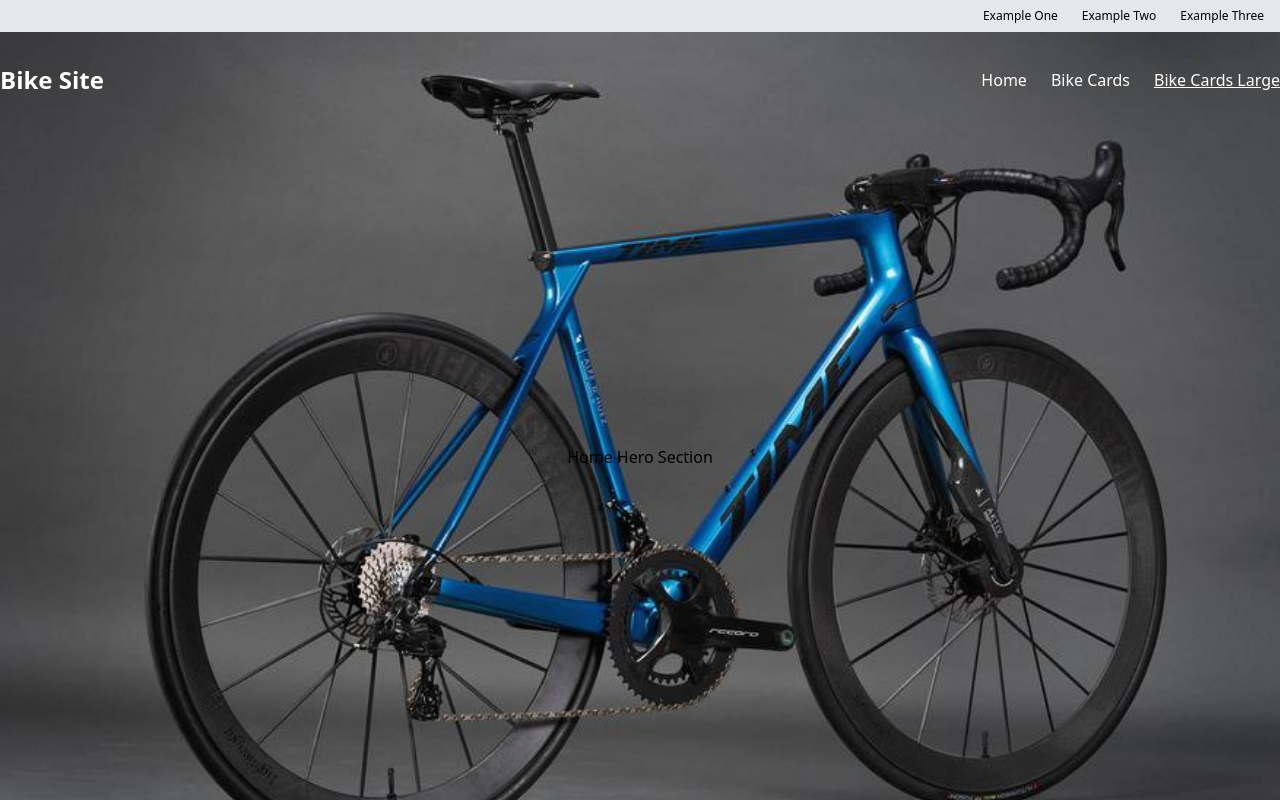
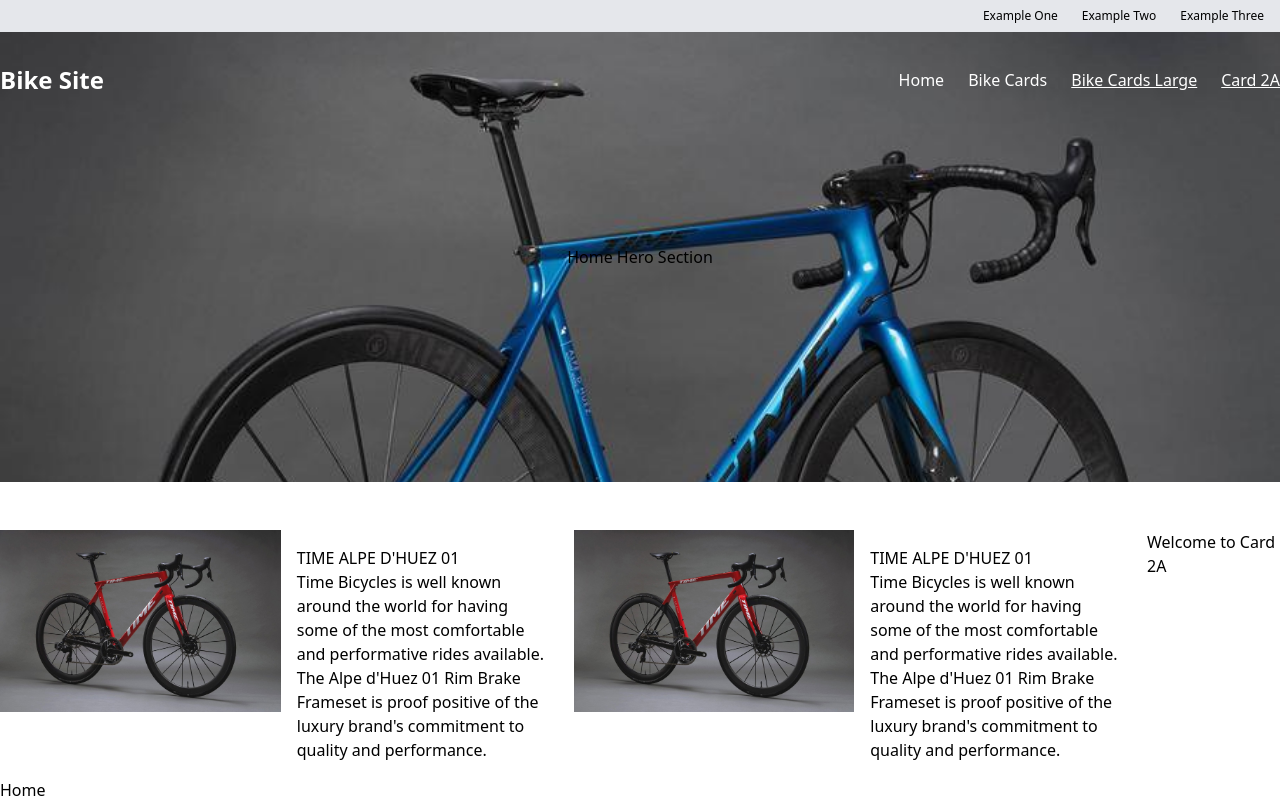
Before and after one commit to mostlyclicks/mostly-component-library, a React (Create React App) app: page /bike-cards-large/card-2-a in a window 1280 px wide. Shown: the top 800 px of the page. Built offline with nearby package versions, Linux system fonts and the light colour scheme.

Commit message:
add nested route

```diff
--- a/src/App.js
+++ b/src/App.js
@@ -1,9 +1,10 @@
 import * as React from "react"
-import { Routes, Route, Link } from "react-router-dom"
+import { Routes, Route, Link, Outlet } from "react-router-dom"
 import Layout from './Layout/Layout'
 import TopNav from './Navs/TopNav'
 import Card from './Layout/Card'
 import Card2 from './Layout/Card2'
+import Card2A from './Layout/Card2a'
 import Header from './Layout/Header'
 import Hero from './Layout/Hero'
 import Footer from './Layout/Footer'
@@ -22,6 +23,7 @@
       <Hero />
 
         <Routes>
+
           <Route path="/bike-cards" element={
             <div className="flex gap-3 flex-col md:flex-row container mx-auto mb-4">
               <Card />
@@ -33,8 +35,12 @@
             <div className="flex gap-3 flex-col md:flex-row container mx-auto">
               <Card2 />
               <Card2 />
+              <Outlet />
             </div>
-          } />
+          }>
+            <Route path="card-2-a" element={<Card2A />} />
+
+          </Route>
         </Routes>
 
 
--- a/src/DummyData/NavData.js
+++ b/src/DummyData/NavData.js
@@ -8,4 +8,5 @@
   {url: "/", linkText: "Home"},
   {url: "/bike-cards", linkText: "Bike Cards"},
   {url: "/bike-cards-large", linkText: "Bike Cards Large"},
+  {url: "/bike-cards-large/card-2-a", linkText: "Card 2A"}
 ]
--- /dev/null
+++ b/src/Layout/Card2a.js
@@ -0,0 +1,11 @@
+import React from 'react'
+
+const Card2a = () => {
+  return (
+    <div>
+      <h1>Welcome to Card 2A</h1>
+    </div>
+  )
+}
+
+export default Card2a
--- a/src/Navs/MainNav.js
+++ b/src/Navs/MainNav.js
@@ -14,7 +14,6 @@
           return (
             <li>
             <NavLink to={link.url} className="text-white"
-
               style={
                 ({ isActive }) => {
                   return (
--- a/tailwind.config.js
+++ b/tailwind.config.js
@@ -8,7 +8,7 @@
       '1/2': '50%',
       '3/4': '75%',
       'full': '100%',
-      'hero': '850px'
+      'hero': '450px'
     },
     backgroundImage: {
 
```
